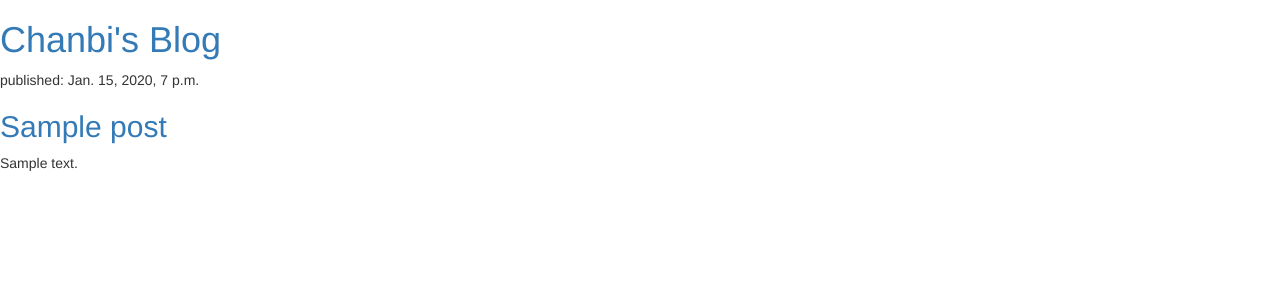
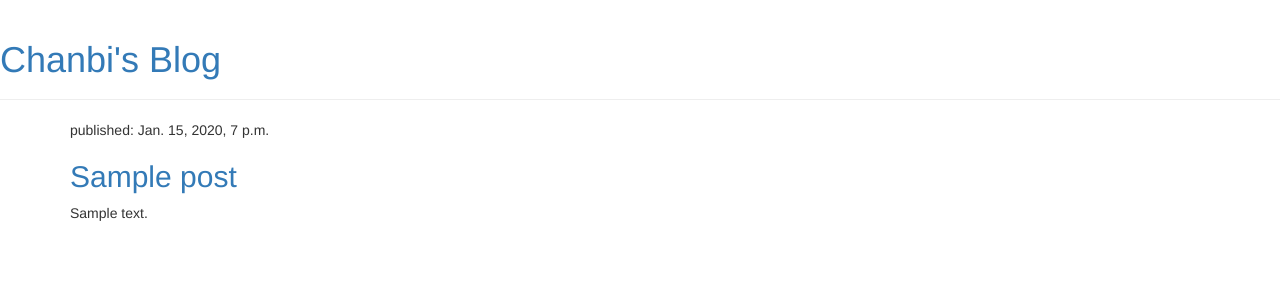
Before and after one commit to chanbi-raining/django-blog, a Django app: page / in a window 1280 px wide. Shown: the top 300 px of the page. Run offline with Django 3.2, Linux system fonts and the light colour scheme; tables that the repository leaves empty hold one stand-in row (values such as "Sample post"); some libraries are stand-ins or nearby versions.

Commit message:
Added view and template for detailed blog posts, CSS for the site

```diff
--- /dev/null
+++ b/blog/templates/blog/base.html
@@ -0,0 +1,23 @@
+{% load static %}
+<html>
+    <head>
+        <title>Chanbi's Blog</title>
+        <link rel="stylesheet" href="//maxcdn.bootstrapcdn.com/bootstrap/3.2.0/css/bootstrap.min.css">
+        <link rel="stylesheet" href="//maxcdn.bootstrapcdn.com/bootstrap/3.2.0/css/bootstrap-theme.min.css">
+        <link href="//fonts.googleapis.com/css?family=Lobster&subset=latin,latin-ext" rel="stylesheet" type="text/css">
+        <link rel="stylesheet" href="{% static 'css/blog.css' %}">
+    </head>
+    <body>
+        <div class="page-header">
+            <h1><a href="/">Chanbi's Blog</a></h1>
+        </div>
+        <div class="content container">
+            <div class="row">
+                <div class="col-md-8">
+                    {% block content %}
+                    {% endblock %}
+                </div>
+            </div>
+        </div>
+    </body>
+</html>
--- a/blog/templates/blog/post_list.html
+++ b/blog/templates/blog/post_list.html
@@ -1,22 +1,13 @@
-{% load static %}
-<html>
-    <head>
-        <title>Chanbi's Blog</title>
-        <link rel="stylesheet" href="//maxcdn.bootstrapcdn.com/bootstrap/3.2.0/css/bootstrap.min.css">
-        <link rel="stylesheet" href="//maxcdn.bootstrapcdn.com/bootstrap/3.2.0/css/bootstrap-theme.min.css">
-        <link rel="stylesheet" href="{% static 'css/blog.css' %}">
-    </head>
-    <body>
-        <div>
-            <h1><a href='/'>Chanbi's Blog</a></h1>
+{% extends 'blog/base.html' %}
+
+{% block content %}
+    {% for post in posts %}
+        <div class="post">
+            <div class="date">
+                <p>published: {{ post.published_date }}</p>
+            </div>
+            <h2><a href="{% url 'post_detail' pk=post.pk %}">{{ post.title }}</a></h2>
+            <p>{{ post.text|linebreaksbr }}</p>
         </div>
-
-        {% for post in posts %}
-            <div>
-                <p>published: {{ post.published_date }}</p>
-                <h2><a href="">{{ post.title }}</a></h2>
-                <p>{{ post.text|linebreaksbr }}</p>
-            </div>
-        {% endfor %}
-    </body>
-</html>
+    {% endfor %}
+{% endblock %}
--- a/blog/urls.py
+++ b/blog/urls.py
@@ -2,5 +2,6 @@ from django.urls import path
 from . import views
 
 urlpatterns = [
-    path('', views.post_list, name='post_list')
+    path('', views.post_list, name='post_list'),
+    path('post/<int:pk>/', views.post_detail, name='post_detail')
 ]
--- a/blog/views.py
+++ b/blog/views.py
@@ -1,8 +1,13 @@
 from django.shortcuts import render
 from django.utils import timezone
 from .models import Post
+from django.shortcuts import render, get_object_or_404
 
 
 def post_list(request):
     posts = Post.objects.filter(published_date__lte=timezone.now()).order_by('published_date')
     return render(request, 'blog/post_list.html', {'posts': posts})
+
+def post_detail(request, pk):
+    post = get_object_or_404(Post, pk=pk)
+    return render(request, 'blog/post_detail.html', {'post': post})
```
Also changed, not shown: blog/templates/blog/post_detail.html (added, +13 -0 lines).
